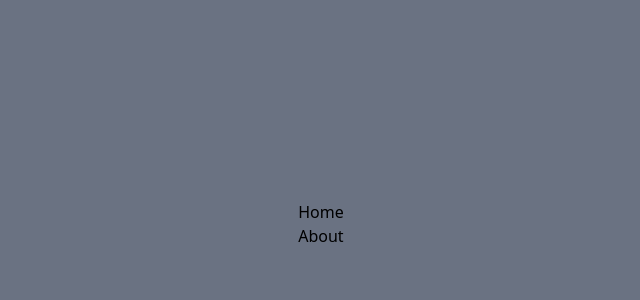
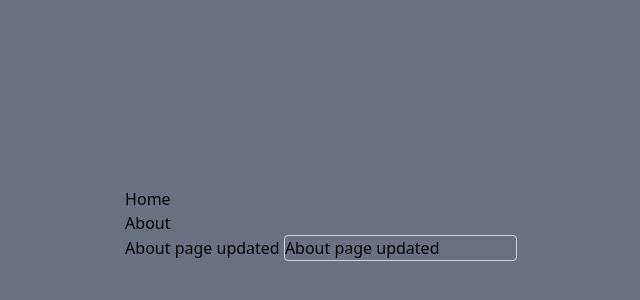
Before and after one commit to mir4zul/my-project-vue, a Vue app: page /about in a window 1280 px wide. Shown: the part 176-476 px from the top of the page, without its empty margins (319-959 px from the left). Built offline with nearby package versions, Linux system fonts and the light colour scheme.

Commit message:
add routes for vue route

```diff
--- a/src/views/About.vue
+++ b/src/views/About.vue
@@ -1,6 +1,20 @@
+<script setup>
+import {ref} from "vue";
+
+let message = ref('About page')
+
+setTimeout(() => {
+  message.value = 'About page updated'
+}, 2000)
+
+</script>
+
 <template>
   <div>
     <RouterLink to="/">Home</RouterLink>
     <h1>About</h1>
+    {{ message }}
+
+    <input v-model="message" class="border border-gray-300 rounded" type="text">
   </div>
 </template>
```
